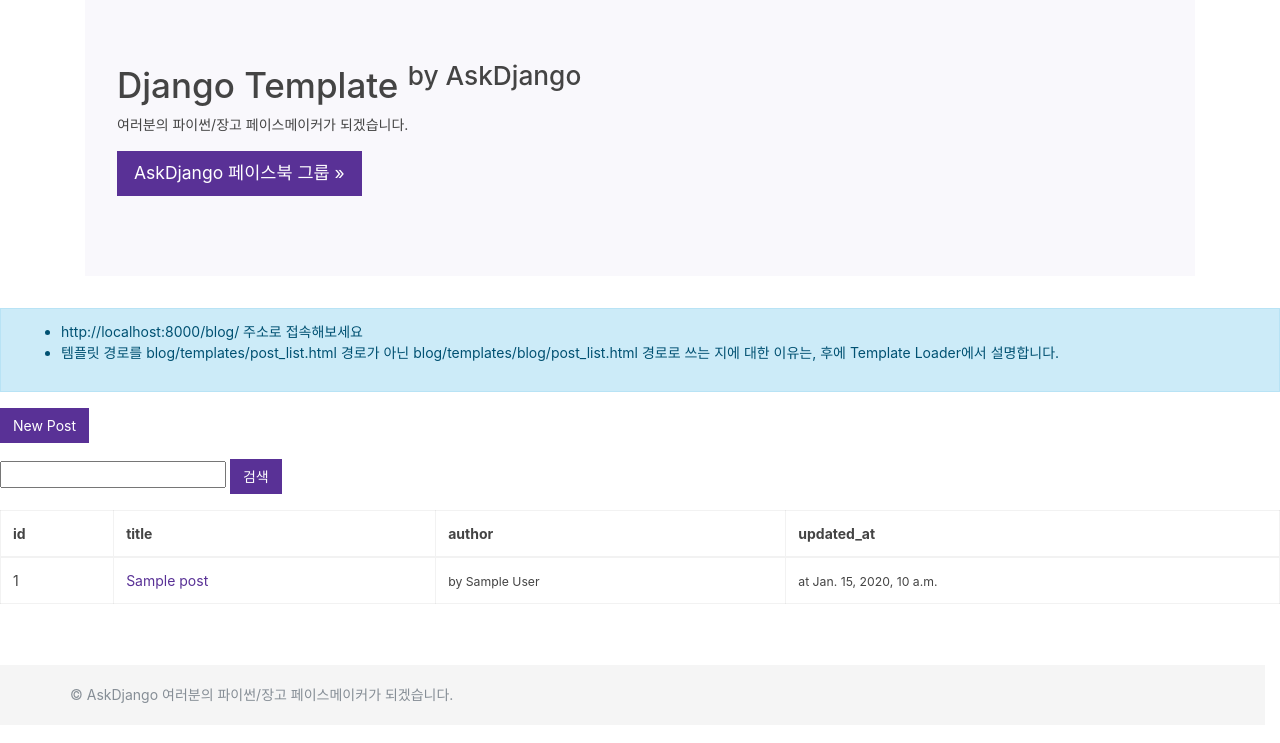
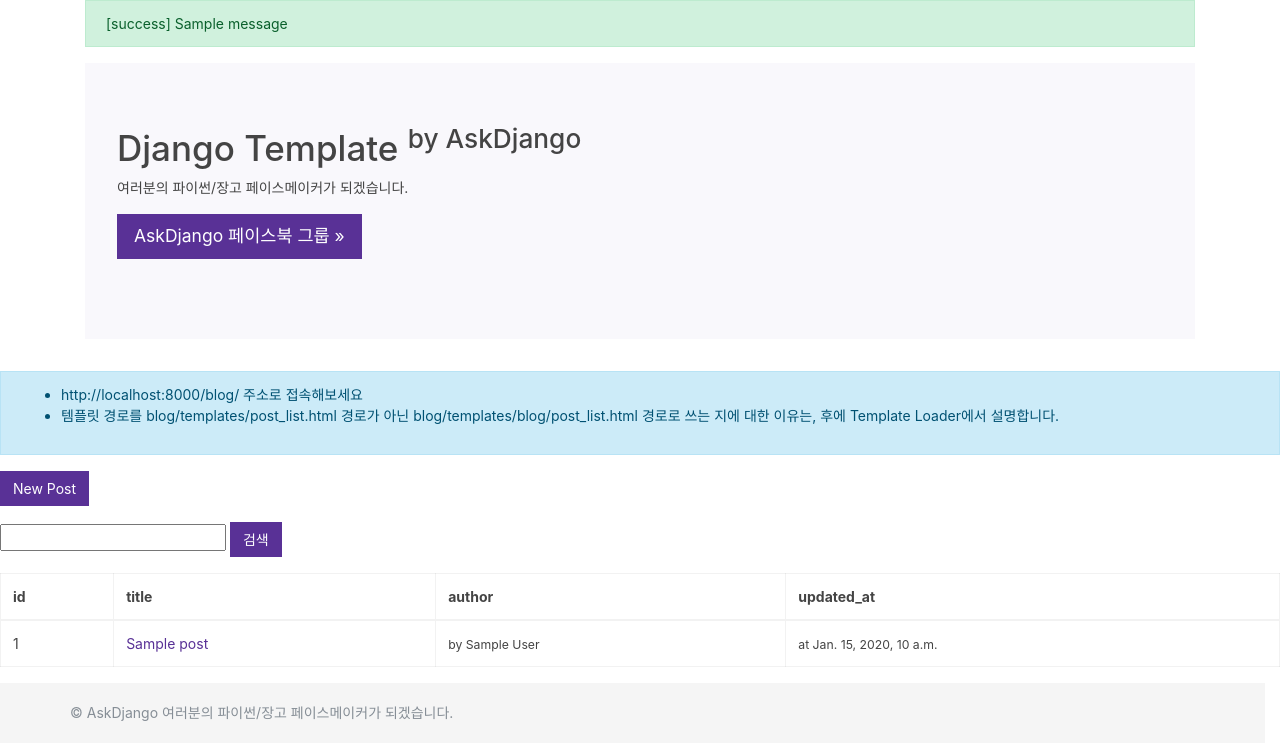
Before and after one commit to gyeong707/Django, a Django app: template blog/templates/blog/post_list.html in a window 1280 px wide. Shown: the part 75-818 px from the top of the page. Before the commit the page ends 778 px from the top, so only its background shows below. Run offline with Django 3.2, Linux system fonts and the light colour scheme; the template is opened without the code that fills it: most values are stand-ins (such as "Sample title", 1, 10 or a date in 2020); one stand-in notice (Sample message) is shown; some libraries are stand-ins or nearby versions.

Commit message:
blog.views.py에 messages.success 해보기

```diff
--- a/askdjango/templates/layout.html
+++ b/askdjango/templates/layout.html
@@ -55,6 +55,21 @@
                 </div>
             </nav>
 
+
+    {% if messages %}
+         <div class="container">
+            {% for message in messages %}
+                <div class='alert alert-{{ message.tags }}'>
+                    [{{ message.tags }}]
+                    {{ message.message }}
+                </div>
+
+            {% endfor %}
+        </div>
+    {% endif %}
+
+
+
     {% block content %}
     {% endblock %}
 
--- a/blog/views.py
+++ b/blog/views.py
@@ -2,6 +2,8 @@
 from .models import Post
 from django.http import Http404
 from .forms import PostForm
+from django.contrib import messages
+
 
 def post_list(request):
     qs = Post.objects.all()
@@ -31,6 +33,7 @@
                 form = PostForm(request.POST, request.FILES)
                 if form.is_valid():
                         post = form.save()
+                        messages.success(request, '새 포스팅을 저장하였습니다.')
                         return redirect(post)
         else:
                 form = PostForm()
@@ -46,6 +49,7 @@
                 form = PostForm(request.POST, request.FILES, instance=post)
                 if form.is_valid():
                         post = form.save()
+                        messages.success(request,'성공적으로 수정하였습니다.')
                         return redirect(post)
         else:
                 form = PostForm(instance=post)
--- a/dojo/views.py
+++ b/dojo/views.py
@@ -3,7 +3,6 @@
 import os
 from .forms import PostForm
 from .models import Post
-
 
 def post_new(request):
     if request.method == 'POST':
```
Also changed, not shown: db.sqlite3.
